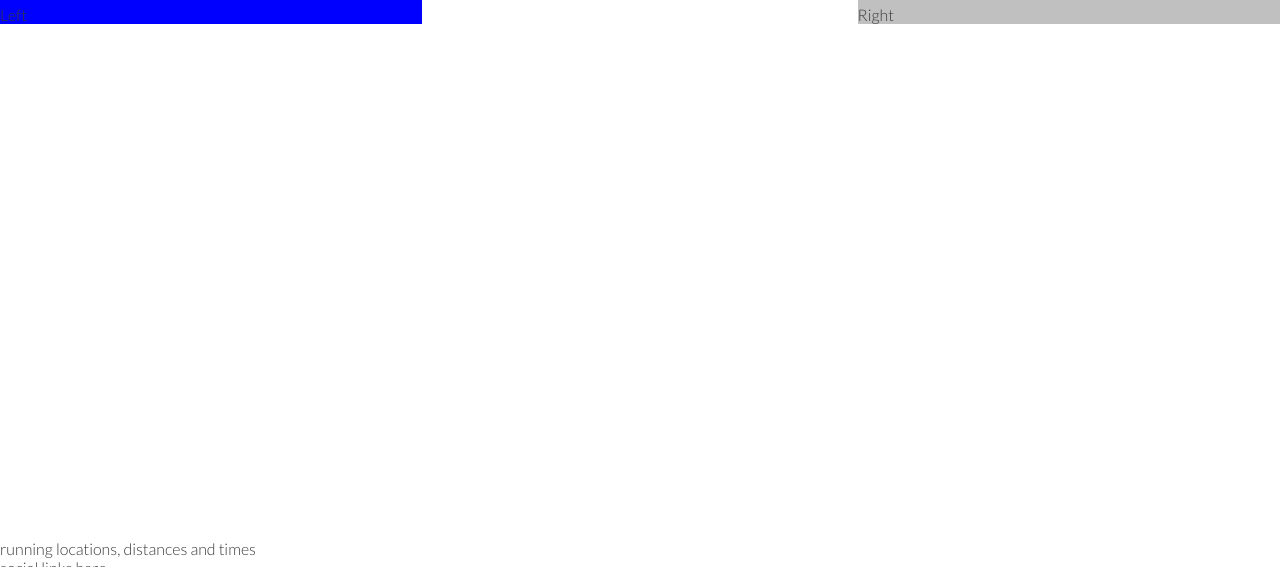
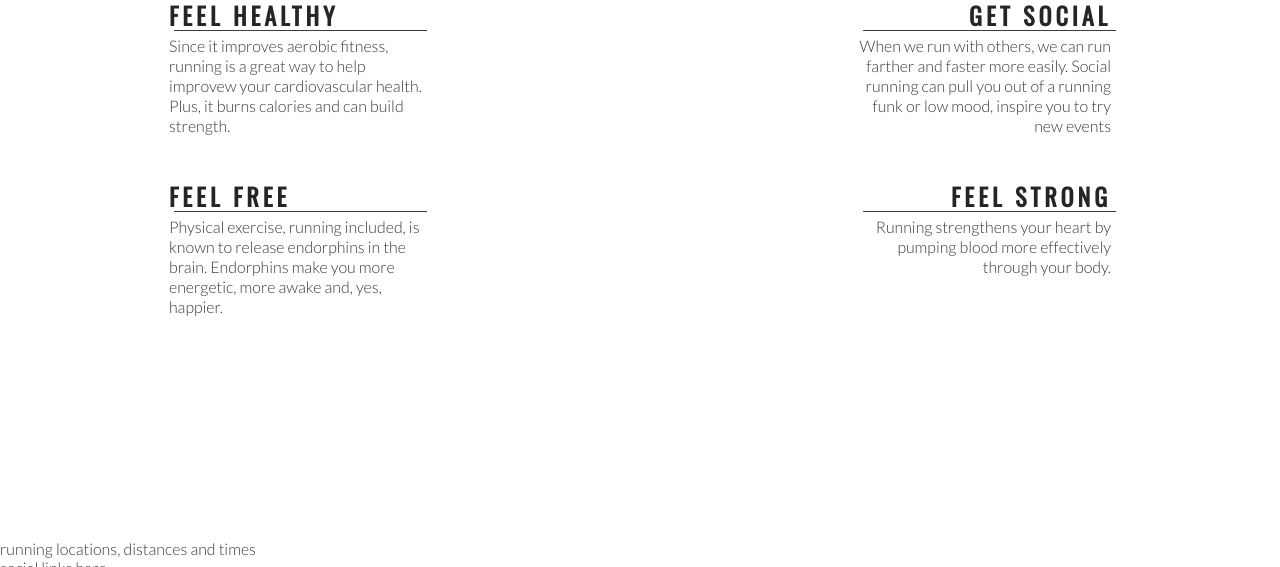
Before and after one commit to glimoire/project-1, a plain HTML site: page index.html in a window 1280 px wide. Shown: the part 736-1303 px from the top of the page. Drawn offline with nearby package versions, Linux system fonts and the light colour scheme.

Commit message:
add right about section content and style

```diff
--- a/assets/css/style.css
+++ b/assets/css/style.css
@@ -117,14 +117,12 @@ h1, h2 {
     padding-top: 30px;
     width: 33%;
     float: left;
-    background-color:blue;
 }
 
 #right-about {
     padding-top: 30px;
     width: 33%;
     float: right;
-    background-color: silver;
 }
 
 #center-about {
@@ -132,3 +130,33 @@ h1, h2 {
     margin: 0 auto;
     background-color: green;
 }
+
+hr {
+    border-top: 1px solid #3a3a3a;
+    width: 100%;
+    margin: 5px;
+}
+
+.left-about-heading {
+    width: 60%;
+    float: right;
+    line-height: 20px;
+    clear: both;
+    margin-bottom: 50px;
+}
+
+.right-about-heading {
+    width: 60%;
+    float: left;
+    line-height: 20px;
+    clear: both;
+    margin-bottom: 50px;
+}
+
+.right-about-heading h2 {
+    text-align: right;
+}
+
+.right-about-heading p {
+    text-align: right;
+}
--- a/index.html
+++ b/index.html
@@ -35,8 +35,34 @@
         </section>
         <section id="club-ethos">
             <h1>Why Love Running With Us?</h1>
-            <div id="left-about">Left</div>
-            <div id="right-about">Right</div>
+            <div id="left-about">
+                <div class="left-about-heading">
+                    <h2>Feel Healthy</h2>
+                    <hr>
+                        <p>
+                            Since it improves aerobic fitness, running is a great way to help improvew your cardiovascular health. Plus, it burns calories and can build strength.
+                        </p>
+                </div>
+                <div class="left-about-heading">
+                    <h2>Feel Free</h2>
+                    <hr>
+                        <p>
+                            Physical exercise, running included, is known to release endorphins in the brain. Endorphins make you more energetic, more awake and, yes, happier.
+                        </p>
+                </div>
+            </div>
+            <div id="right-about">
+                <div class="right-about-heading">
+                    <h2>Get Social</h2>
+                    <hr>
+                    <p> When we run with others, we can run farther and faster more easily. Social running can pull you out of a running funk or low mood, inspire you to try new events</p>
+                </div>
+                <div class="right-about-heading">
+                    <h2> Feel Strong</h2>
+                    <hr>
+                    <p>  Running strengthens your heart by pumping blood more effectively through your body. </p>
+                </div>
+            </div>
             <div id="center-about">Center</div>
         </section>
         <section>
```
